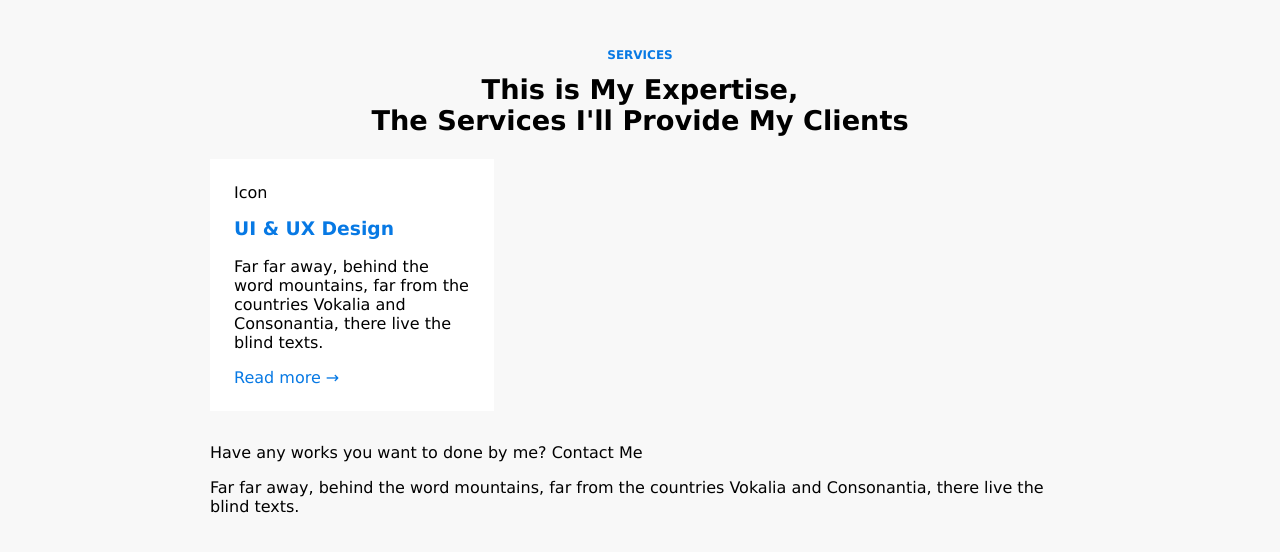
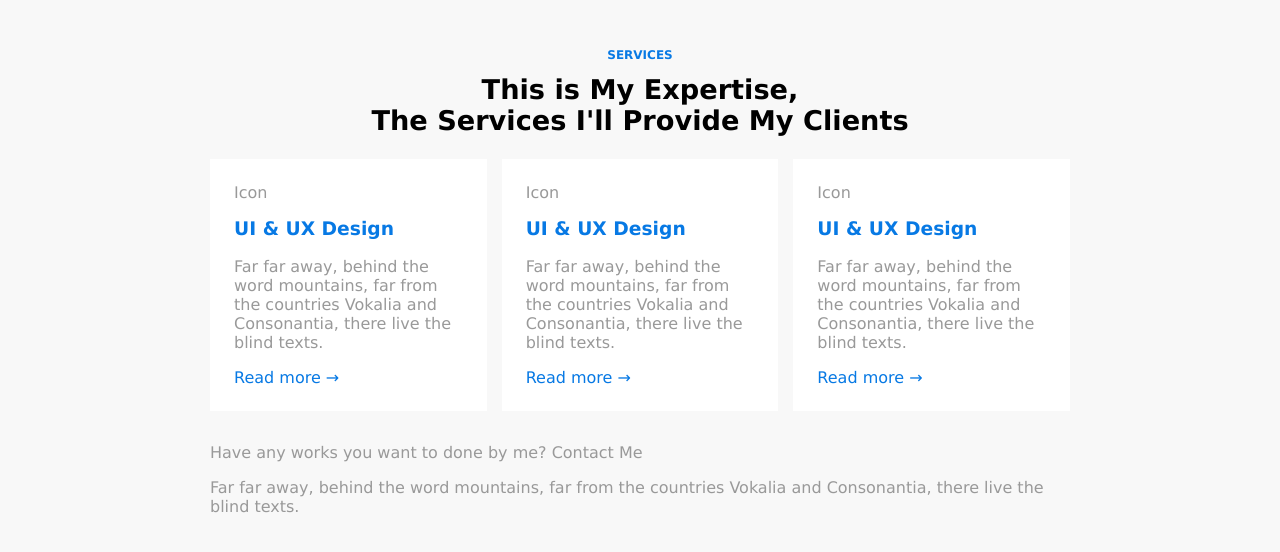
Before and after one commit to MariusCodeAcademy/HTML-10-flex-more, a plain HTML site: page pr1/index.html in a window 1280 px wide. Shown: the part 50-602 px from the top of the page. Drawn offline with Linux system fonts and the light colour scheme.

Commit message:
cards ok

```diff
--- a/pr1/index.html
+++ b/pr1/index.html
@@ -29,7 +29,7 @@
       <h2 class="section-title">This is My Expertise,<br> The Services I'll Provide My Clients</h2>
 
       <div class="services-cards">
-
+        <!-- OneCard -->
         <div class="card">
           <p>Icon</p>
           <h3 class="card-title">UI & UX Design</h3>
@@ -37,6 +37,25 @@
             blind texts.</p>
           <a class="card-link" href="#">Read more &rarr;</a>
         </div>
+        <!-- /OneCard -->
+        <!-- OneCard -->
+        <div class="card">
+          <p>Icon</p>
+          <h3 class="card-title">UI & UX Design</h3>
+          <p>Far far away, behind the word mountains, far from the countries Vokalia and Consonantia, there live the
+            blind texts.</p>
+          <a class="card-link" href="#">Read more &rarr;</a>
+        </div>
+        <!-- /OneCard -->
+        <!-- OneCard -->
+        <div class="card">
+          <p>Icon</p>
+          <h3 class="card-title">UI & UX Design</h3>
+          <p>Far far away, behind the word mountains, far from the countries Vokalia and Consonantia, there live the
+            blind texts.</p>
+          <a class="card-link" href="#">Read more &rarr;</a>
+        </div>
+        <!-- /OneCard -->
 
       </div>
 
--- a/pr1/style.css
+++ b/pr1/style.css
@@ -15,6 +15,10 @@ body {
 .section {
   padding-top: 4%;
   padding-bottom: 4%;
+}
+
+p {
+  color: #999;
 }
 
 /* Header ============================= */
@@ -52,6 +56,7 @@ body {
 .services-cards {
   display: flex;
   margin-bottom: 2rem;
+  gap: 15px;
 }
 
 .services-cards .card {
```
